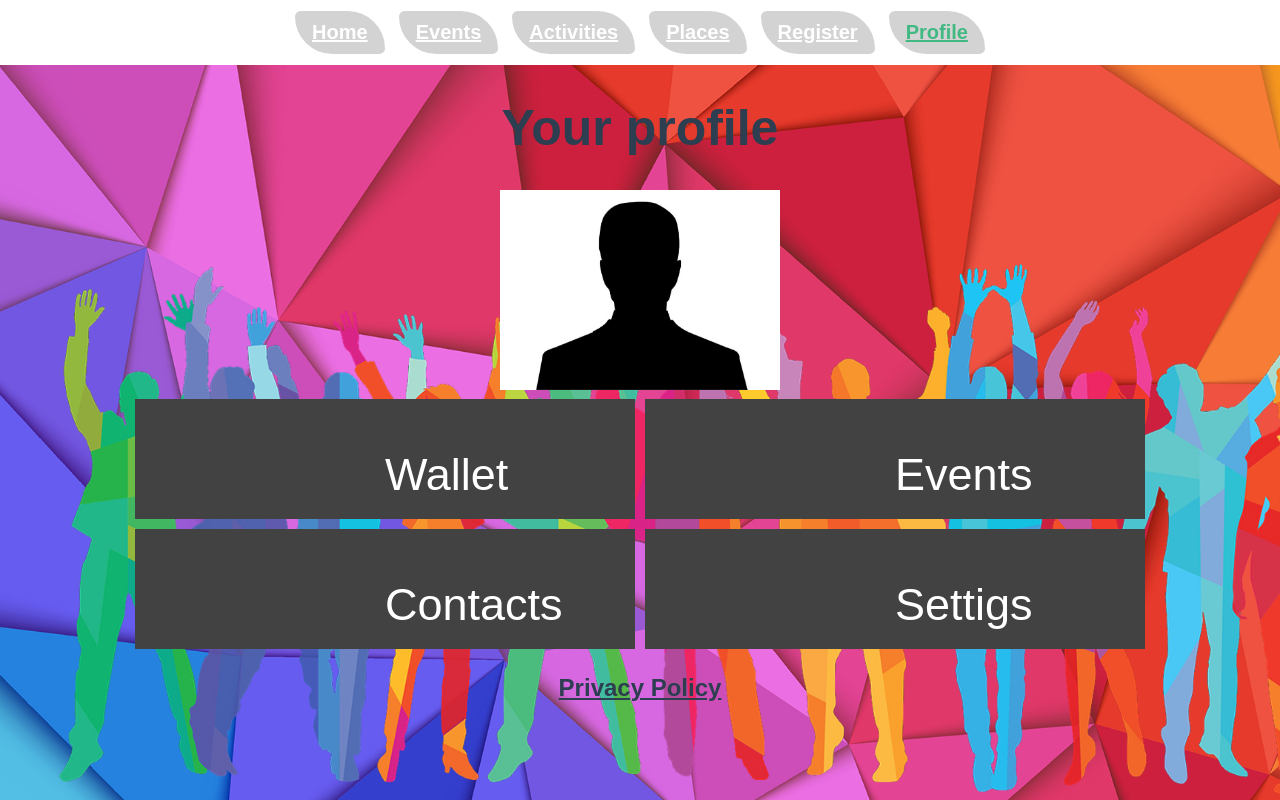
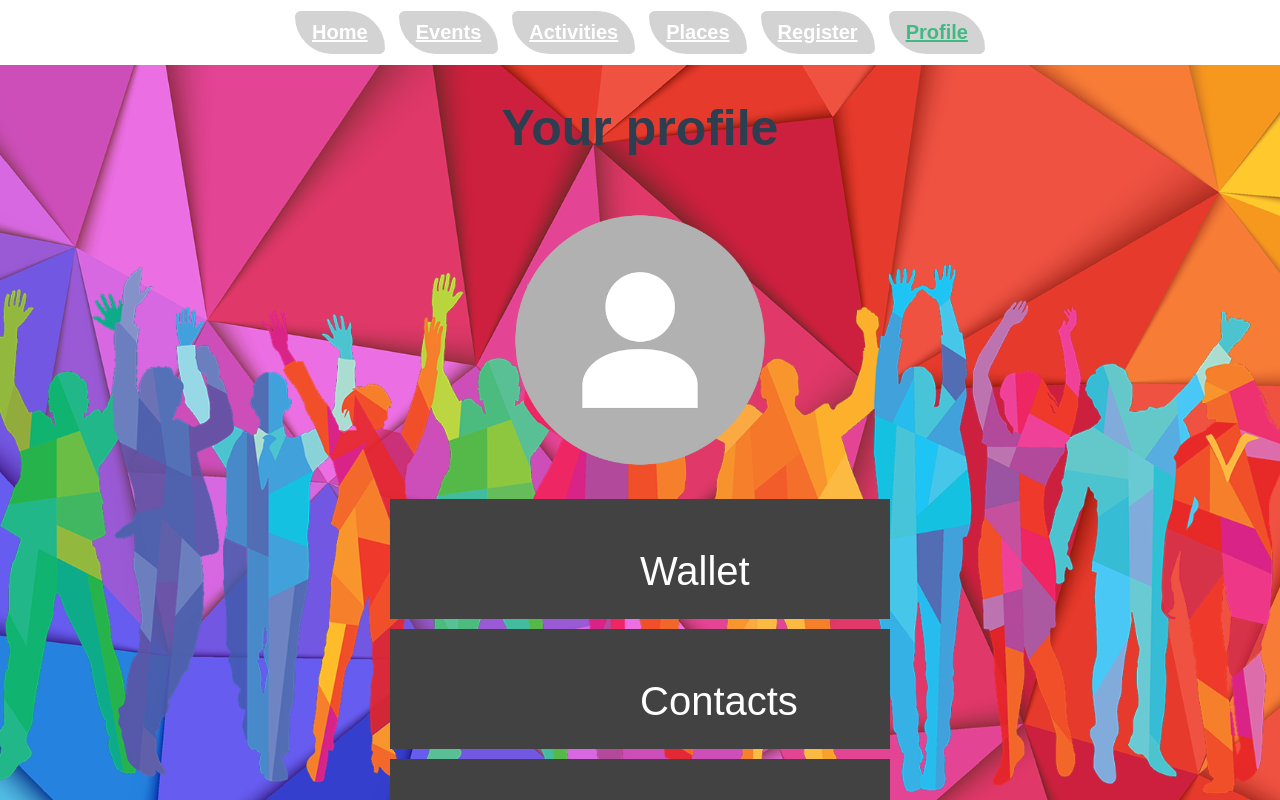
Before and after one commit to ohack38/vue_kurs_test, a Vue app: page /profile in a window 1280 px wide. Shown: the top 800 px of the page. Built offline with nearby package versions, Linux system fonts and the light colour scheme; a web font is replaced by a local one.

Commit message:
new profile, style

```diff
--- a/src/views/ProfileView.vue
+++ b/src/views/ProfileView.vue
@@ -2,12 +2,13 @@
 <div id="profile">
     <h1 style="font-size : 50px">Your profile</h1>
 
-    <img src="../assets/anon.jpg" height="200px">
+    <img src="../assets/profile.png" height="300px">
     <br>
-    <button type="button">Wallet</button>
+    <button type="button">Wallet</button><br>
+    <button type="button">Contacts</button><br>
     <button type="button">Events</button><br>
-    <button type="button">Contacts</button>
-    <button type="button">Settigs</button>
+    <button type="button">Settigs</button><br>
+    <button type="button">Logout</button><br>
     <h2 style="text-decoration: underline">Privacy Policy</h2>
 
 
@@ -17,7 +18,7 @@
 <style scoped>
 
 button{
-   width: 150px;
+   width: 100px;
     height: 120px;
     padding: 50px 250px;
     margin: 5px;
@@ -25,7 +26,7 @@ button{
     color: white;
     border: 5px;
     cursor: pointer;
-    font-size: 45px;
+    font-size: 40px;
 }
 button:hover {
     background-image: linear-gradient(to right, green, lightgreen);
```
Also changed, not shown: src/assets/profile.png (added).
